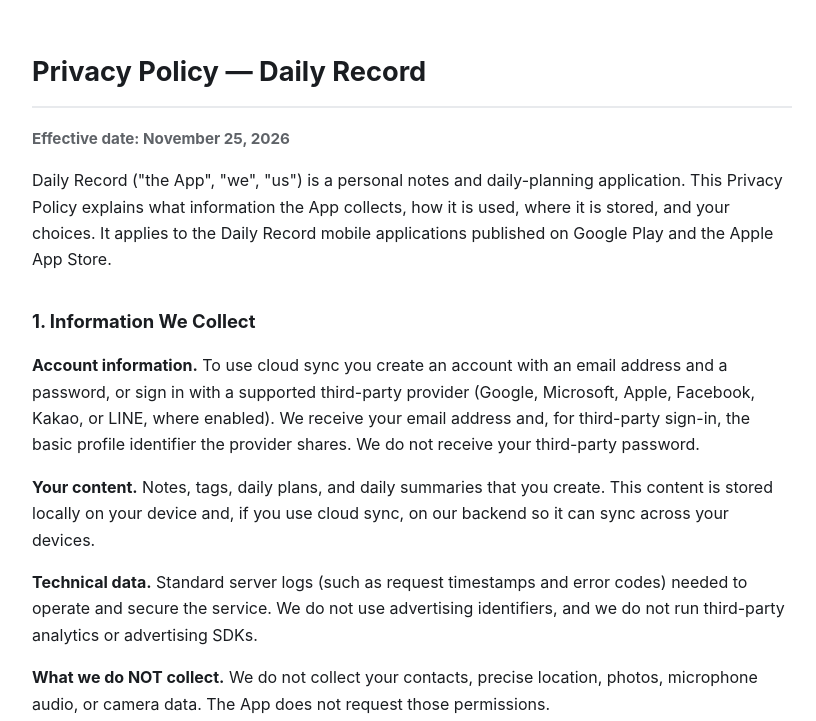
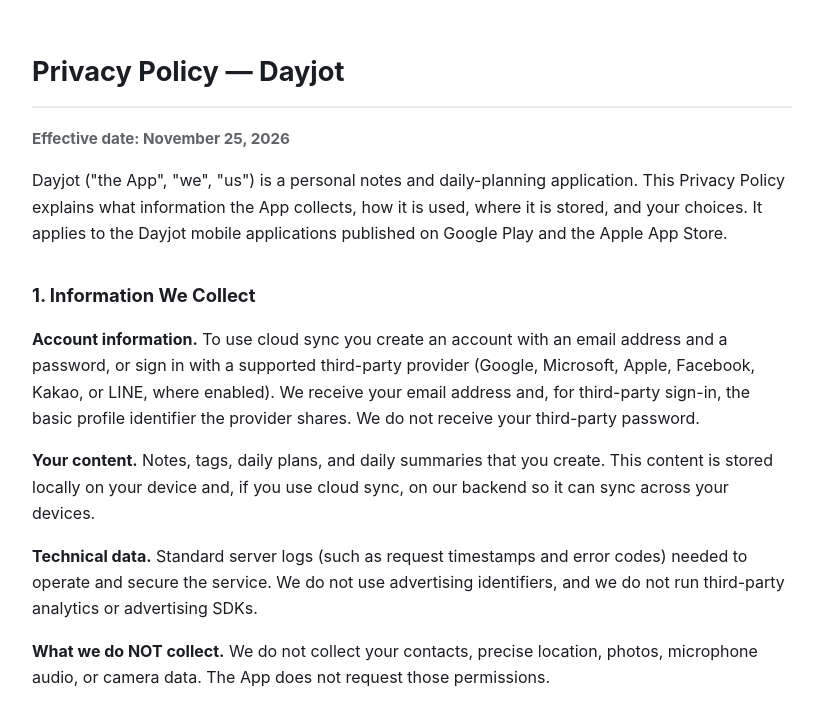
Before and after one commit to Ben4180/dailyrecord-privacy, a plain HTML site: page index.html in a window 1280 px wide. Shown: the top 721 px of the page, without its empty margins (228-1044 px from the left). Drawn offline with Linux system fonts and the light colour scheme.

Commit message:
Update index.html

```diff
--- a/index.html
+++ b/index.html
@@ -3,7 +3,7 @@
 <head>
 <meta charset="UTF-8">
 <meta name="viewport" content="width=device-width, initial-scale=1.0">
-<title>Privacy Policy — Daily Record</title>
+<title>Privacy Policy — Dayjot</title>
 <style>
 body{font-family:-apple-system,BlinkMacSystemFont,"Segoe UI",Roboto,Helvetica,Arial,sans-serif;max-width:760px;margin:0 auto;padding:32px 20px 64px;line-height:1.65;color:#1a1d21;background:#fff}
 h1{font-size:1.7em;border-bottom:2px solid #e8eaed;padding-bottom:.4em}
@@ -15,9 +15,9 @@ li{margin:.3em 0}
 </style>
 </head>
 <body>
-<h1>Privacy Policy — Daily Record</h1>
+<h1>Privacy Policy — Dayjot</h1>
 <p class="date"><strong>Effective date: November 25, 2026</strong></p>
-<p>Daily Record ("the App", "we", "us") is a personal notes and daily-planning application. This Privacy Policy explains what information the App collects, how it is used, where it is stored, and your choices. It applies to the Daily Record mobile applications published on Google Play and the Apple App Store.</p>
+<p>Dayjot ("the App", "we", "us") is a personal notes and daily-planning application. This Privacy Policy explains what information the App collects, how it is used, where it is stored, and your choices. It applies to the Dayjot mobile applications published on Google Play and the Apple App Store.</p>
 
 <h2>1. Information We Collect</h2>
 <p><strong>Account information.</strong> To use cloud sync you create an account with an email address and a password, or sign in with a supported third-party provider (Google, Microsoft, Apple, Facebook, Kakao, or LINE, where enabled). We receive your email address and, for third-party sign-in, the basic profile identifier the provider shares. We do not receive your third-party password.</p>
```
